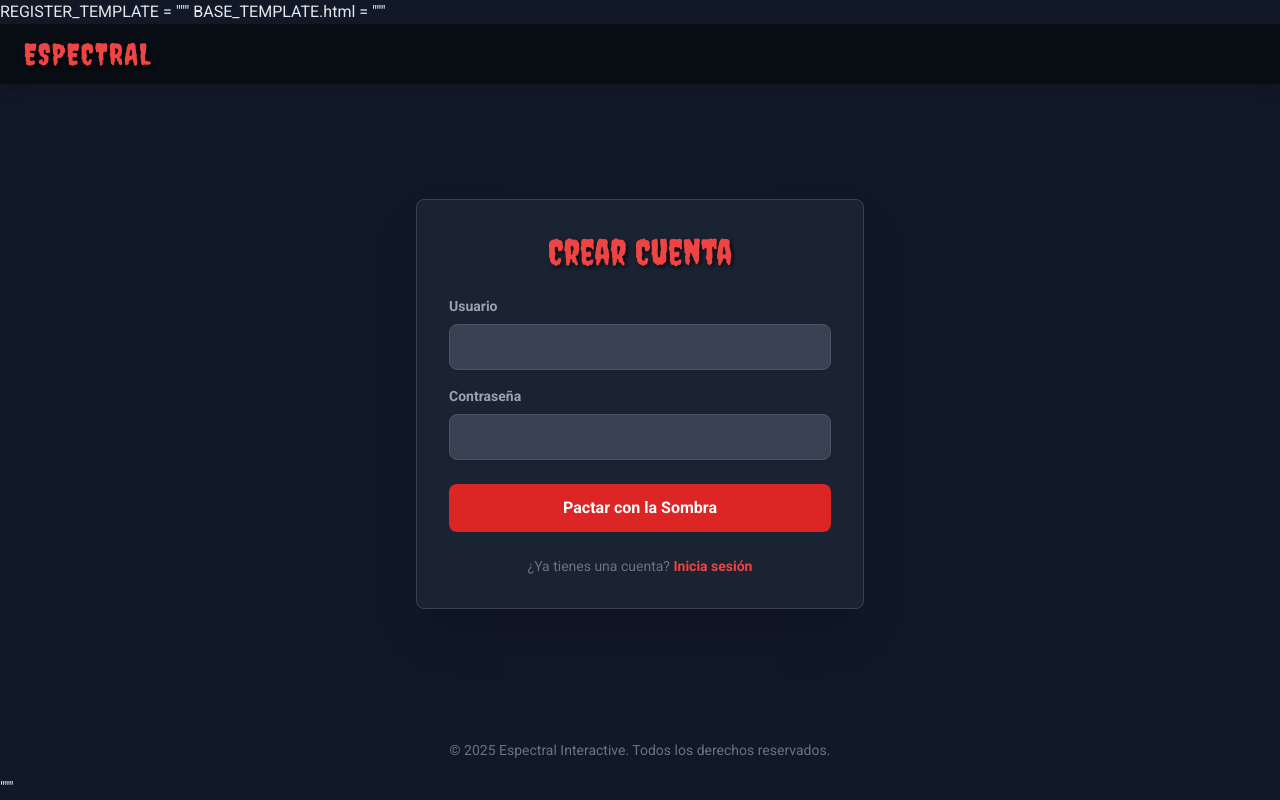
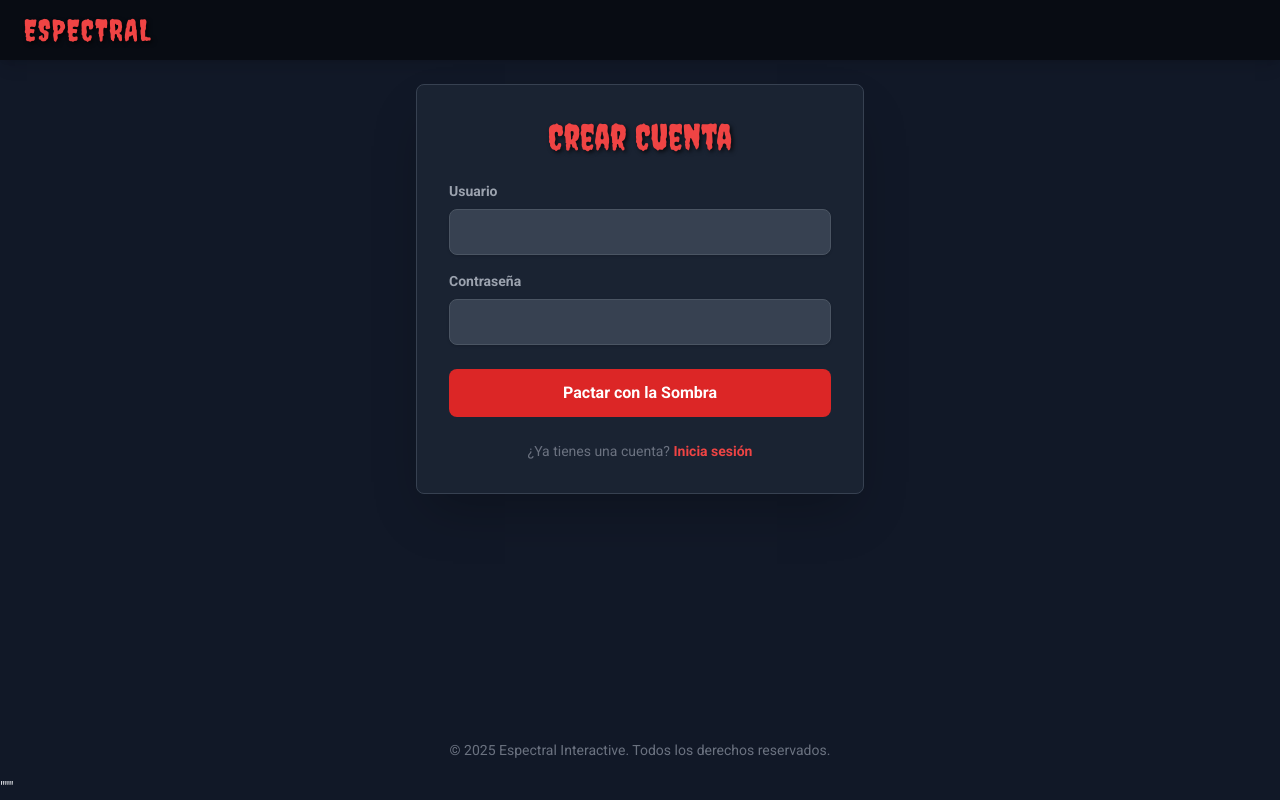
Before and after one commit to ArturoRS0102/EspectralAI, a Flask app: page /register in a window 1280 px wide. Run offline with Flask 3, Linux system fonts and the light colour scheme; some libraries are stand-ins or nearby versions.

Commit message:
se corrige error en pantalla de nombres

```diff
--- a/espectral_app/templates/BASE_TEMPLATE.html
+++ b/espectral_app/templates/BASE_TEMPLATE.html
@@ -1,4 +1,3 @@
-BASE_TEMPLATE.html = """
 <!DOCTYPE html>
 <html lang="es">
 <head>
--- a/espectral_app/templates/MENU_TEMPLATE.html
+++ b/espectral_app/templates/MENU_TEMPLATE.html
@@ -1,4 +1,3 @@
-MENU_TEMPLATE = """
 {% extends "BASE_TEMPLATE.html" %}
 {% block title %}Menú Principal - Espectral{% endblock %}
 {% block content %}
--- a/espectral_app/templates/RECHARGE_TEMPLATE.html
+++ b/espectral_app/templates/RECHARGE_TEMPLATE.html
@@ -1,4 +1,3 @@
-RECHARGE_TEMPLATE = """
 {% extends "BASE_TEMPLATE.html" %}
 {% block title %}Recargar Tokens{% endblock %}
 {% block content %}
--- a/espectral_app/templates/REGISTER_TEMPLATE.html
+++ b/espectral_app/templates/REGISTER_TEMPLATE.html
@@ -1,4 +1,4 @@
-REGISTER_TEMPLATE = """
+
 {% extends "BASE_TEMPLATE.html" %}
 {% block title %}Registro - Espectral{% endblock %}
 {% block content %}
```
